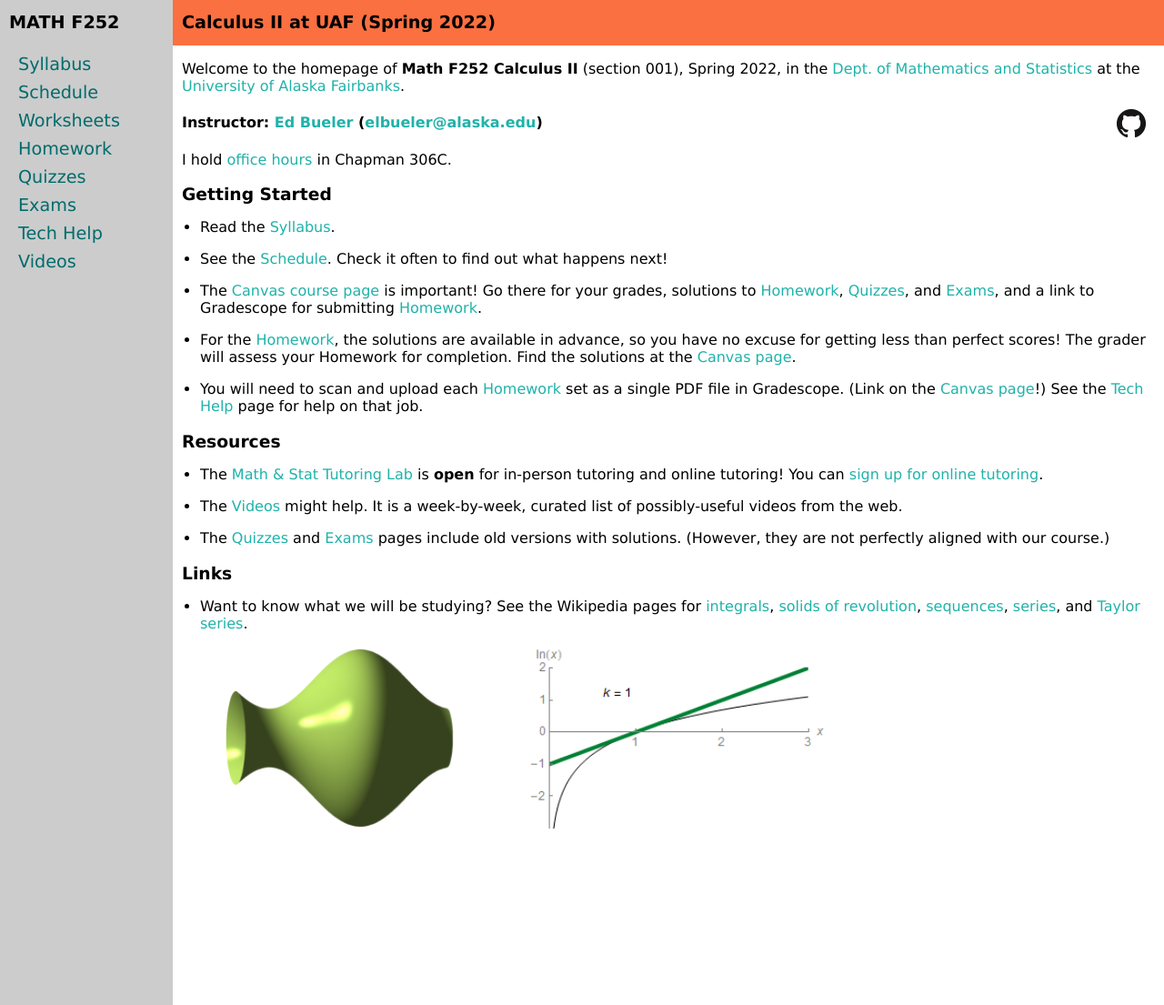
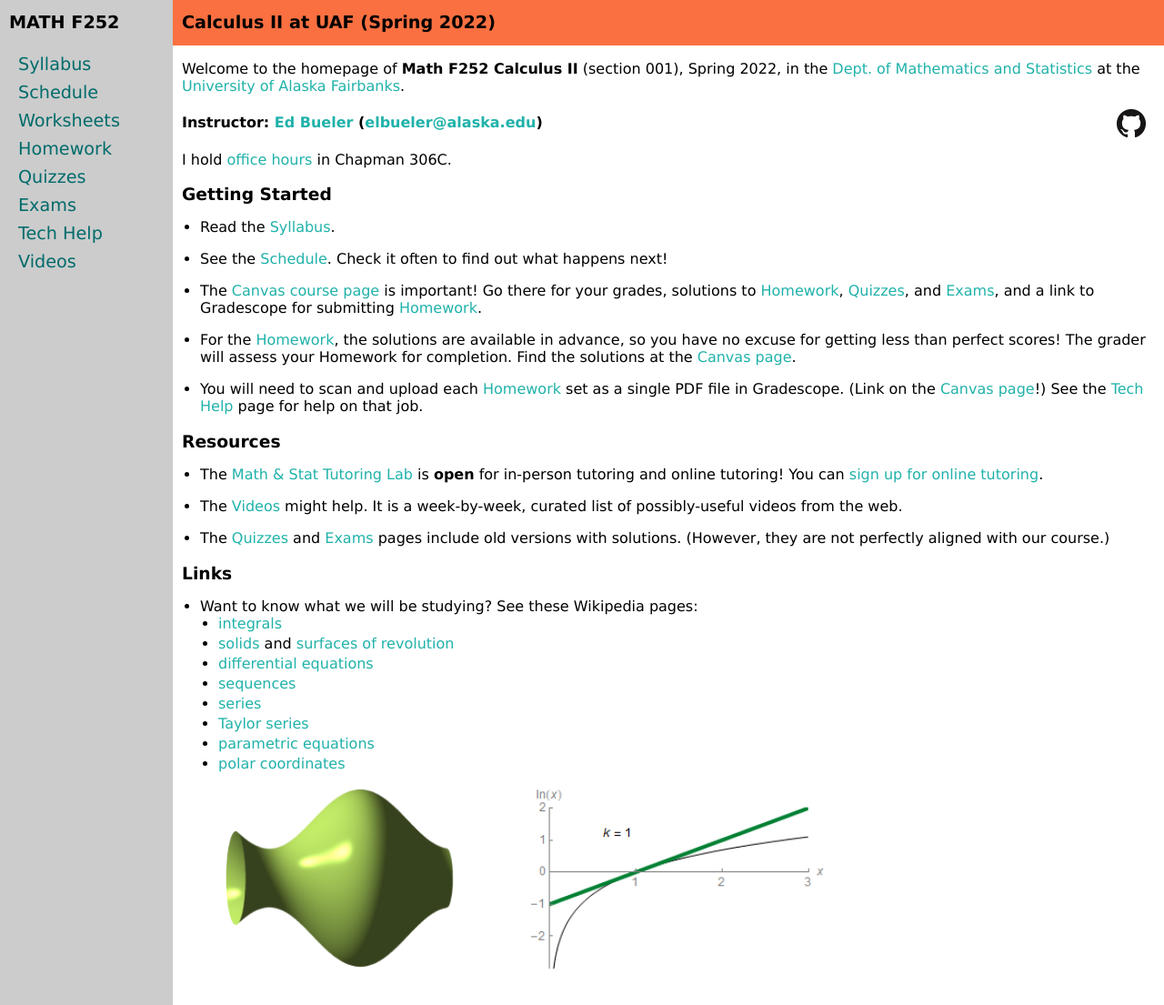
Before and after one commit to uaf-math/calc2, a Jekyll site: the page built from index.md, in a window 1280 px wide and 1105 px high. Shown: the whole window at 91% size. Built offline with Jekyll 4.4.1, drawn with Linux system fonts in a browser that asks for light colours.

Commit message:
Better links.

```diff
--- a/index.md
+++ b/index.md
@@ -33,6 +33,14 @@
 
 ### Links
 
-* Want to know what we will be studying?  See the Wikipedia pages for [integrals](https://en.wikipedia.org/wiki/Integral), [solids of revolution](https://en.wikipedia.org/wiki/Solid_of_revolution), [sequences](https://en.wikipedia.org/wiki/Sequence), [series](https://en.wikipedia.org/wiki/Series_(mathematics)), and [Taylor series](https://en.wikipedia.org/wiki/Taylor_series).
+* Want to know what we will be studying?  See these Wikipedia pages:
+   * [integrals](https://en.wikipedia.org/wiki/Integral)
+   * [solids](https://en.wikipedia.org/wiki/Solid_of_revolution) and [surfaces of revolution](https://en.wikipedia.org/wiki/Surface_of_revolution)
+   * [differential equations](https://en.wikipedia.org/wiki/Ordinary_differential_equation)
+   * [sequences](https://en.wikipedia.org/wiki/Sequence)
+   * [series](https://en.wikipedia.org/wiki/Series_(mathematics))
+   * [Taylor series](https://en.wikipedia.org/wiki/Taylor_series)
+   * [parametric equations](https://en.wikipedia.org/wiki/Parametric_equation)
+   * [polar coordinates](https://en.wikipedia.org/wiki/Polar_coordinate_system)
 
 [<img src="assets/images/solid.png" height="200">](https://en.wikipedia.org/wiki/Solid_of_revolution "solid of revolution") &nbsp; &nbsp; [<img src="assets/images/ln.gif" height="200">](https://en.wikipedia.org/wiki/Taylor_series "Taylor series of y=ln x")
```
